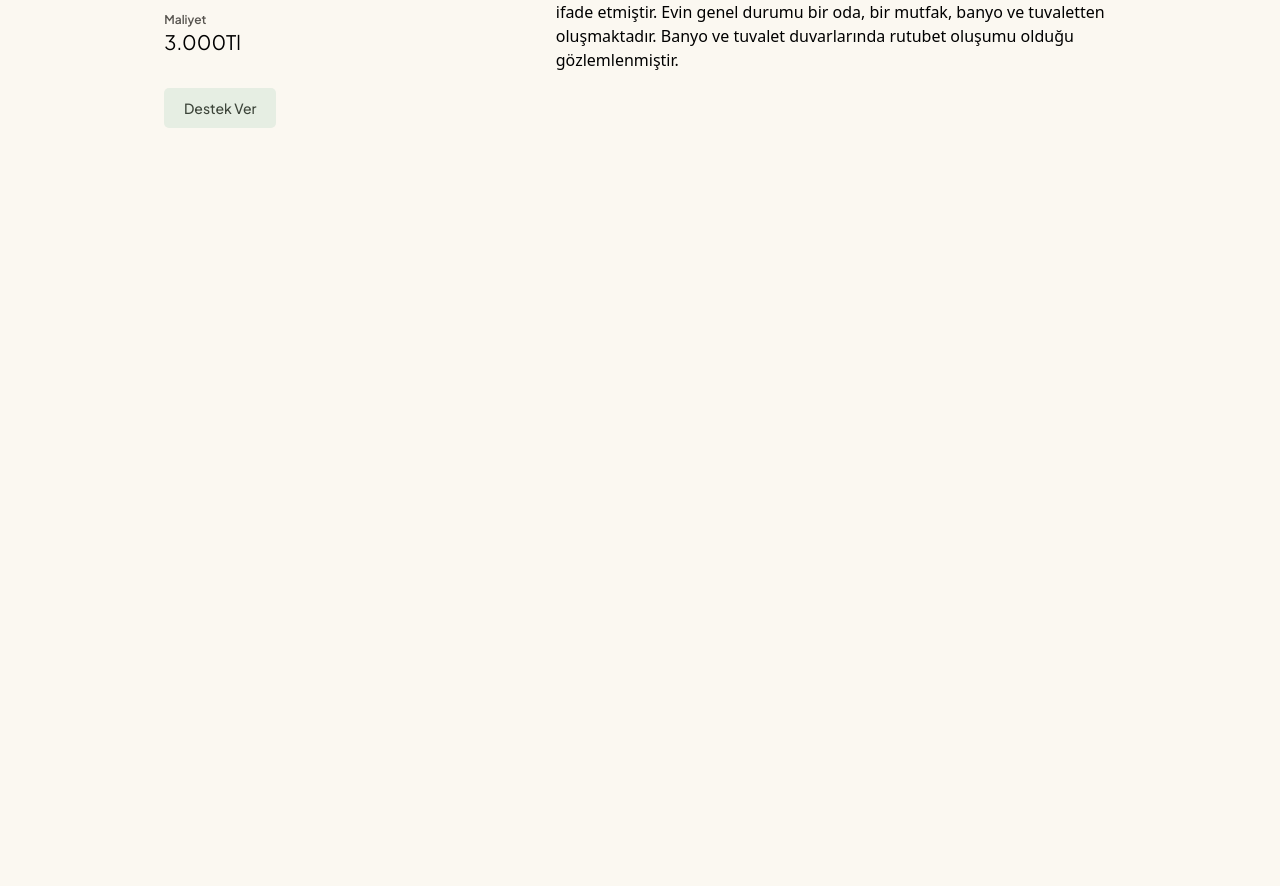
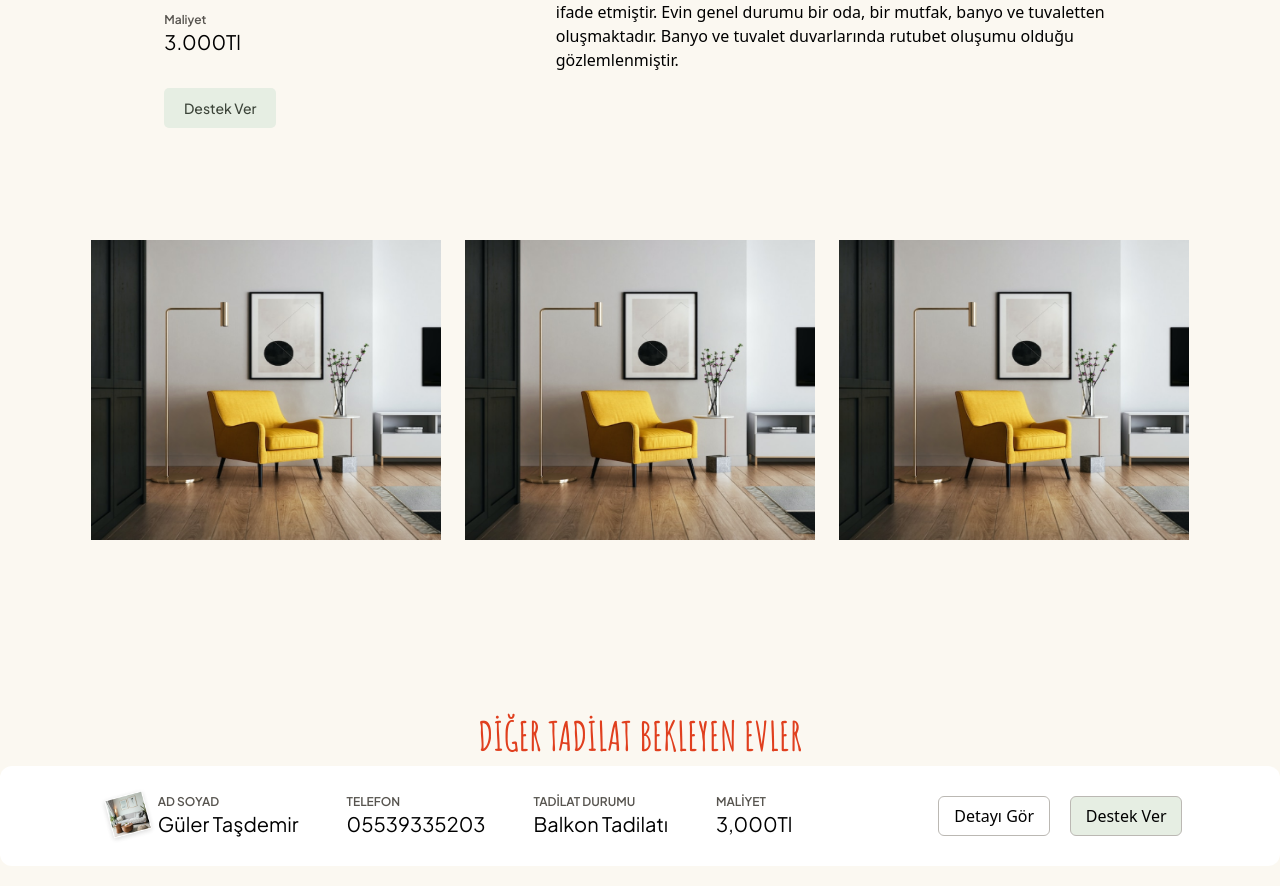
Before and after one commit to muslumdogan01/sosyal-yardim, a Next.js app: page /alterationDetail in a window 1280 px wide. Shown: the part 447-1333 px from the top of the page. Before the commit the page ends 800 px from the top, so only its background shows below. Built offline with nearby package versions, Linux system fonts and the light colour scheme.

Commit message:
some packagejs problem

```diff
--- a/components/alteration.js
+++ b/components/alteration.js
@@ -1,8 +1,9 @@
 import React from 'react'
 import Image from 'next/image'
-import Link from 'next/link'
+import { useRouter } from 'next/router'
 
 export default function Alteration() {
+   const router = useRouter()
   return (
 <>
 <div className='bg-white flex justify-evenly rounded-xl mb-5'>
@@ -26,10 +27,8 @@ export default function Alteration() {
        </div>
         </div>
         <div className='flex items-center'>
-          <button className='bg-white border border-[#BBB8B3] rounded-md w-28 h-10 mr-5'>
-            <Link href="/alterationDetail">
-            <a>Detayı Gör</a>
-            </Link>
+          <button onClick={()=> router.push("/alterationDetail")} className='bg-white border border-[#BBB8B3] rounded-md w-28 h-10 mr-5'>
+            Detayı Gör
           </button>
           <button className='bg-[#E6EEE3] border border-[#BBB8B3] rounded-md w-28 h-10 '>Destek Ver</button>
 
--- /dev/null
+++ b/components/slider.js
@@ -0,0 +1,17 @@
+export default function Slider() {
+  return (
+    <div id="comparison">
+      <figure>
+        <div id="divisor"></div>
+      </figure>
+      <input
+        type="range"
+        min="0"
+        max="100"
+        value="50"
+        id="slider"
+        oninput="moveDivisor()"
+      />
+    </div>
+  );
+}
--- a/package.json
+++ b/package.json
@@ -9,9 +9,9 @@
     "lint": "next lint"
   },
   "dependencies": {
-    "next": "12.3.0",
-    "react": "18.2.0",
-    "react-dom": "18.2.0"
+    "next": "^12.3.0",
+    "react": "^18.2.0",
+    "react-dom": "^18.2.0"
   },
   "devDependencies": {
     "autoprefixer": "^10.4.11",
--- a/pages/alterationDetail.js
+++ b/pages/alterationDetail.js
@@ -41,12 +41,26 @@ export default function AlterationDetail() {
       <div className="container mx-auto">
         <div className="flex justify-center">
           <div className="flex flex-col pr-20">
-            <h1 className="font-amatic font-bold text-7xl text-black">GÜLER TAŞDEMİR</h1>
-            <p className="text-[#57544F] font-jakarta font-semibold text-xs pt-5">TADİLAT DURUMU</p>
-            <p className="text-black font-jakarta font-normal text-xl">Balkon Tadilatı</p>
-            <p className="text-[#57544F] font-jakarta font-semibold text-xs pt-5">Maliyet</p>
-            <p className="text-black font-jakarta font-normal text-xl">3.000Tl</p>
-            <div className="pt-8"><button className="w-28 h-10 bg-[#E6EEE3] rounded-[5px] text-[#3C4439] text-sm font-jakarta font-medium">Destek Ver</button></div>
+            <h1 className="font-amatic font-bold text-7xl text-black">
+              GÜLER TAŞDEMİR
+            </h1>
+            <p className="text-[#57544F] font-jakarta font-semibold text-xs pt-5">
+              TADİLAT DURUMU
+            </p>
+            <p className="text-black font-jakarta font-normal text-xl">
+              Balkon Tadilatı
+            </p>
+            <p className="text-[#57544F] font-jakarta font-semibold text-xs pt-5">
+              Maliyet
+            </p>
+            <p className="text-black font-jakarta font-normal text-xl">
+              3.000Tl
+            </p>
+            <div className="pt-8">
+              <button className="w-28 h-10 bg-[#E6EEE3] rounded-[5px] text-[#3C4439] text-sm font-jakarta font-medium">
+                Destek Ver
+              </button>
+            </div>
           </div>
           <div className="w-[35rem]">
             <p>
@@ -63,6 +77,52 @@ export default function AlterationDetail() {
             </p>
           </div>
         </div>
+        <div className="flex justify-center  pt-28">
+          <div>
+            <Image src="/destekDetay1.png" width={350} height={300} />
+          </div>
+          <div className="mx-6">
+            <Image src="/destekDetay1.png" width={350} height={300} />
+          </div>
+          <div>
+            <Image src="/destekDetay1.png" width={350} height={300} />
+          </div>
+        </div>
+        <div className="flex flex-col">
+          <div className="flex justify-center pt-40">
+            <h1 className="cursor-pointer font-amatic font-bold text-[40px] text-headerColor">
+              DİĞER TADİLAT BEKLEYEN EVLER
+            </h1>
+          </div>
+          <div className='bg-white flex justify-evenly rounded-xl mb-5'>
+        <div className='flex items-center py-5'>
+        <Image src="/gallery2.png" width={60} height={60} />
+       <div className='flex flex-col'>
+          <p className='font-jakarta font-semibold text-xs text-[#57544F]'>AD SOYAD</p>
+          <p className='font-jakarta font-normal text-xl text-black'>Güler Taşdemir</p>
+       </div>
+       <div className='flex flex-col px-12'>
+          <p className='font-jakarta font-semibold text-xs text-[#57544F]'>TELEFON</p>
+          <p className='font-jakarta font-normal text-xl text-black'>05539335203</p>
+       </div>
+       <div className='flex flex-col'>
+          <p className='font-jakarta font-semibold text-xs text-[#57544F]'>TADİLAT DURUMU</p>
+          <p className='font-jakarta font-normal text-xl text-black'>Balkon Tadilatı</p>
+       </div>
+       <div className='flex flex-col px-12'>
+          <p className='font-jakarta font-semibold text-xs text-[#57544F]'>MALİYET</p>
+          <p className='font-jakarta font-normal text-xl text-black '>3,000Tl</p>
+       </div>
+        </div>
+        <div className='flex items-center'>
+          <button onClick={()=> router.push("/alterationDetail")} className='bg-white border border-[#BBB8B3] rounded-md w-28 h-10 mr-5'>
+            Detayı Gör
+          </button>
+          <button className='bg-[#E6EEE3] border border-[#BBB8B3] rounded-md w-28 h-10 '>Destek Ver</button>
+
+        </div>
+    </div>
+        </div>
       </div>
     </>
   );
--- /dev/null
+++ b/pages/support.js
@@ -0,0 +1,14 @@
+import Image from "next/image"
+
+
+export default function Support() {
+  return (
+    <div className="relative w-full">
+              <div className="absolute ">
+
+            <Image src="/bg.png" width={1440} height={120} />
+
+          </div>
+    </div>
+  )
+}
```
Also changed, not shown: public/destekDetay1.png (added), 1 other file (tests, documents, lock files or other folders).
